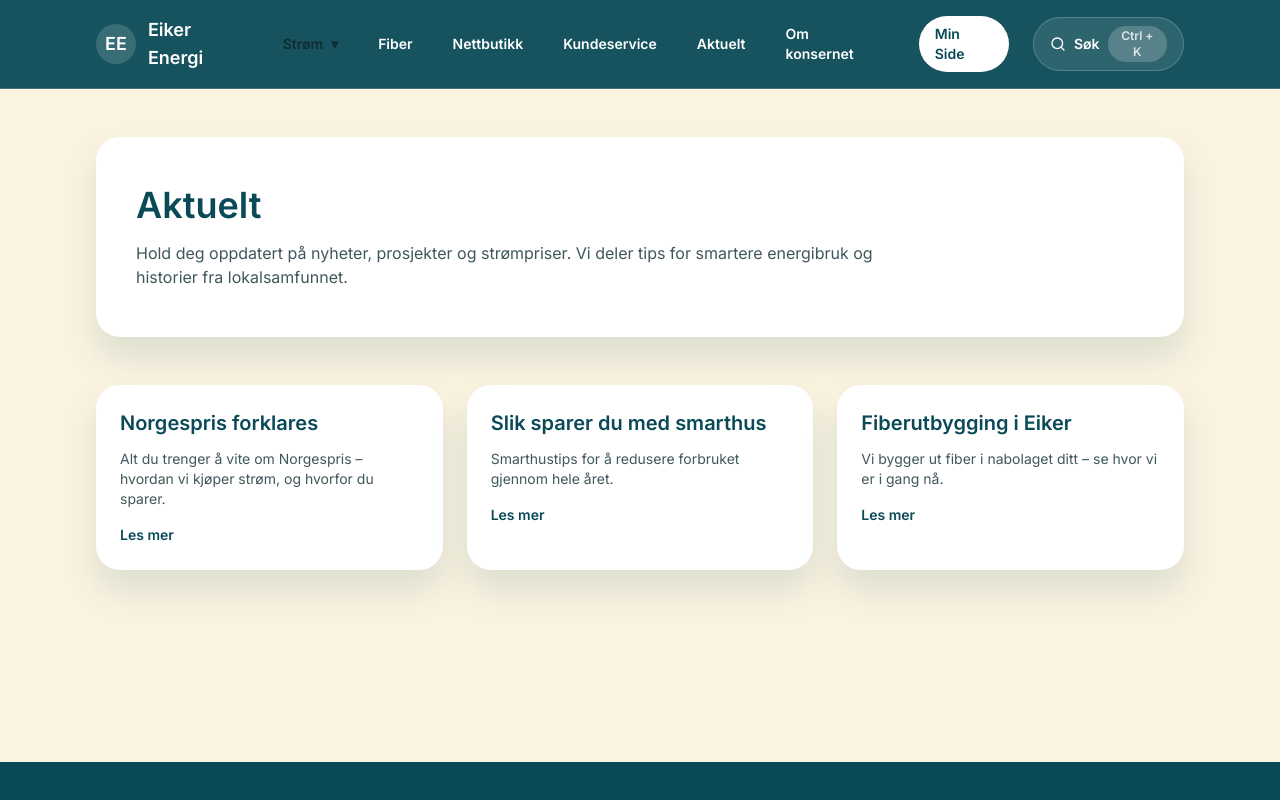
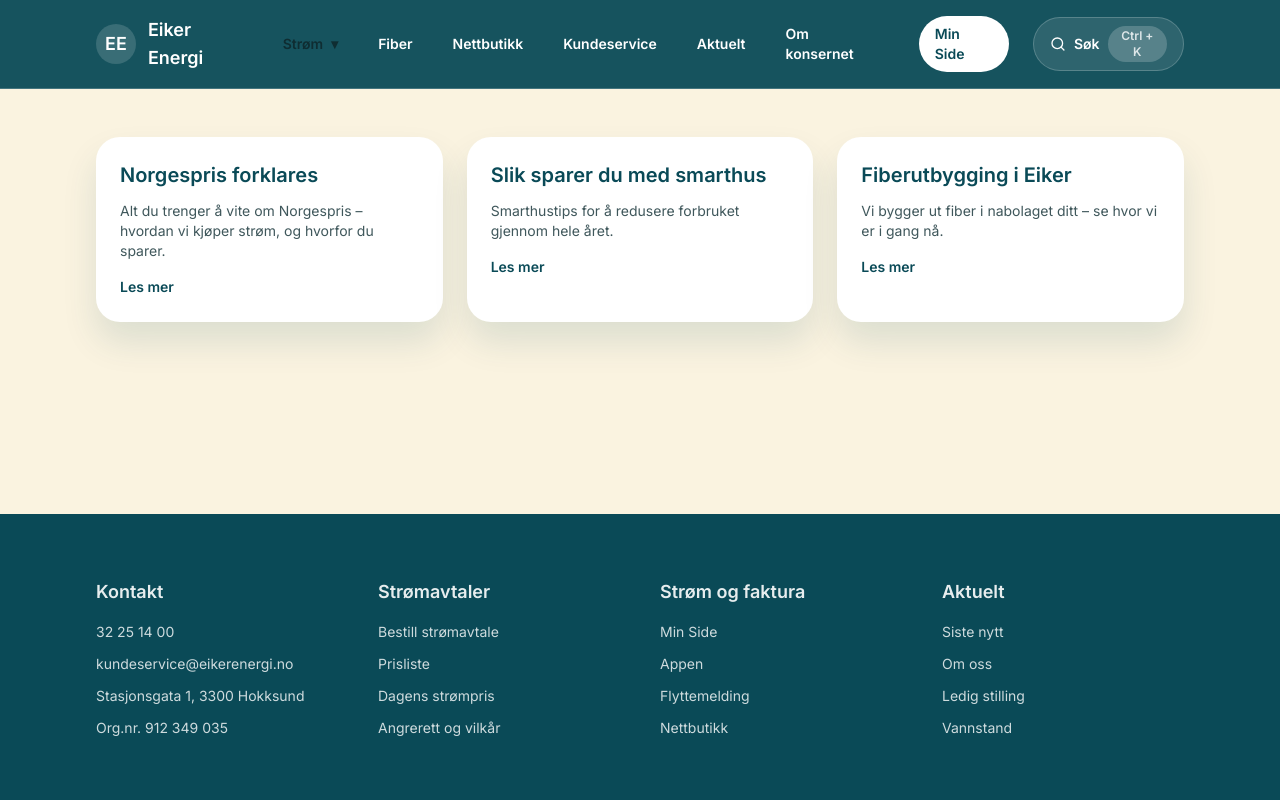
Before and after one commit to Eiker-Energi/WebSite, a Next.js app: page /aktuelt in a window 1280 px wide. Shown: the top 800 px of the page. Built offline with nearby package versions, Linux system fonts and the light colour scheme.

Commit message:
Update page.tsx

```diff
--- a/app/aktuelt/page.tsx
+++ b/app/aktuelt/page.tsx
@@ -18,23 +18,20 @@
   },
 ];
 
+import Link from "next/link";
+
 export default function AktueltPage() {
   return (
     <div className="space-y-12">
-      <header className="rounded-3xl bg-white px-6 py-12 shadow-soft sm:px-10">
-        <h1 className="text-4xl font-semibold text-teal-900">Aktuelt</h1>
-        <p className="mt-4 max-w-3xl text-base text-text-900/80">
-          Hold deg oppdatert på nyheter, prosjekter og strømpriser. Vi deler tips for smartere energibruk og historier fra lokalsamfunnet.
-        </p>
-      </header>
+      {/* ... */}
       <section className="grid gap-6 md:grid-cols-3">
         {articles.map((article) => (
           <article key={article.title} className="rounded-3xl bg-white p-6 shadow-soft">
             <h2 className="text-xl font-semibold text-teal-900">{article.title}</h2>
             <p className="mt-3 text-sm text-text-900/80">{article.description}</p>
-            <a href="#" className="mt-4 inline-flex text-sm font-semibold text-teal-900 hover:underline">
+            <Link href="/aktuelt" className="mt-4 inline-flex text-sm font-semibold text-teal-900 hover:underline">
               Les mer
-            </a>
+            </Link>
           </article>
         ))}
       </section>
```
